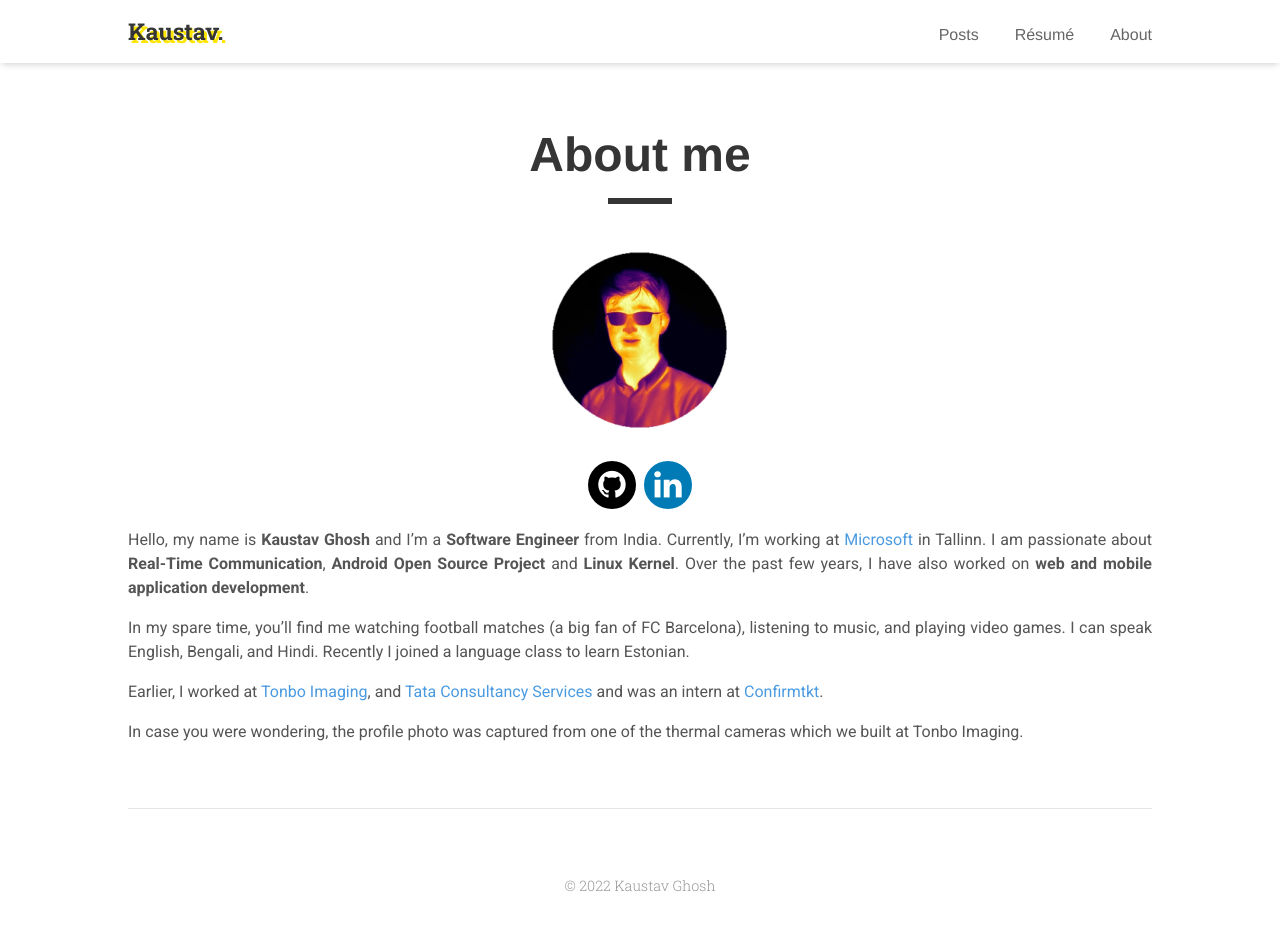
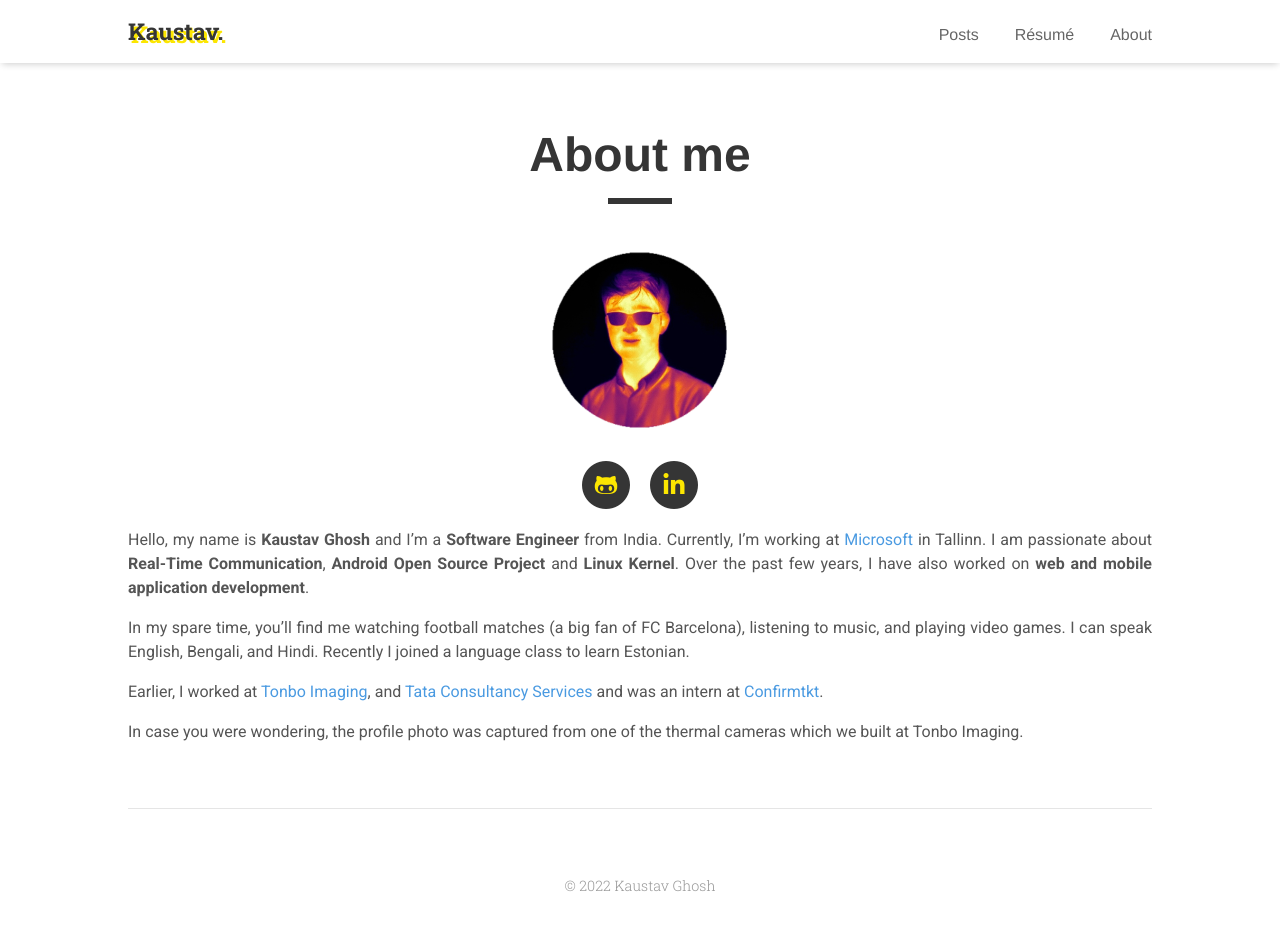
Before and after one commit to kaustav-net/kaustav.net, a Jekyll site: the page built from about.md, in a window 1280 px wide. Built offline with Jekyll 4.4.1, drawn with Linux system fonts in a browser that asks for light colours; nearby versions of some CDN libraries; comment, search, counter and statistics services are not loaded.

Commit message:
Add resume download link and update link styles

```diff
--- a/_includes/head.html
+++ b/_includes/head.html
@@ -18,7 +18,7 @@
   <!-- CSS -->
   <link rel="stylesheet" type="text/css" href="https://cdn.jsdelivr.net/npm/cookieconsent@3/build/cookieconsent.min.css" />
   <link href="https://fonts.googleapis.com/css?family=Roboto+Slab:300,700|Roboto:400,700&display=swap" rel="stylesheet">
-  <link rel="stylesheet" href="https://cdnjs.cloudflare.com/ajax/libs/font-awesome/4.7.0/css/font-awesome.min.css">
+  <link rel="stylesheet" href="https://cdnjs.cloudflare.com/ajax/libs/font-awesome/6.1.1/css/all.min.css">
   <link rel="stylesheet" href="{{ "/assets/main.css" | relative_url }}">
   <link rel="stylesheet" href="https://fonts.googleapis.com/css?family=Libre+Baskerville:400,400i,700">
 
--- a/_sass/tale/_layout.scss
+++ b/_sass/tale/_layout.scss
@@ -96,33 +96,27 @@
   }
 }
 
-.social-media {
+.yellow-font {
+  color: #fce601;
+}
+
+.page-top-links {
   text-align: center;
 }
 
-.fa {
-  padding: .5rem;
-  font-size: 2rem;
-  width: 3rem;
-  text-align: center;
+.social-link {
   text-decoration: none;
   margin: 0 2px 1.2rem;
-  border-radius: 50%;
 }
 
-.fa:hover {
+.page-link {
+  color:#353535;
+  font-size:1.5em;
+}
+
+.page-link:hover {
   text-decoration: none !important;
   opacity: 0.6;
-}
-
-.fa-github {
-  background: black;
-  color: white;
-}
-
-.fa-linkedin {
-  background: #007bb5;
-  color: white;
 }
 
 .blinking {
--- a/about.md
+++ b/about.md
@@ -7,9 +7,15 @@
 
 ![About image](/assets/profile.png "Kaustav Ghosh")
 
-<div class="social-media">
-    <a href="https://github.com/ikaustav" target="_blank" class="fa fa-github"></a>
-    <a href="https://www.linkedin.com/in/kaustav28" target="_blank" class="fa fa-linkedin"></a>
+<div class="page-top-links">
+    <a href="https://github.com/ikaustav" target="_blank" alt="Github" class="fa-stack social-link page-link">
+        <i class="fa-solid fa-circle fa-stack-2x"></i>
+        <i class="fa-brands fa-github-alt fa-stack-1x fa-inverse yellow-font"></i>
+    </a>
+    <a href="https://www.linkedin.com/in/kaustav28" target="_blank" alt="Linkedin" class="fa-stack social-link page-link">
+        <i class="fa-solid fa-circle fa-stack-2x"></i>
+        <i class="fa-brands fa-linkedin-in fa-stack-1x fa-inverse yellow-font"></i>
+    </a>
 </div>
 
 Hello, my name is **Kaustav Ghosh** and I'm a **Software Engineer** from India. Currently, I'm working at [Microsoft](https://microsoft.com/) in Tallinn. I am passionate about **Real-Time Communication**, **Android Open Source Project** and **Linux Kernel**. Over the past few years, I have also worked on **web and mobile application development**.
```
Also changed, not shown: resume.md (+11 -4 lines), 1 other file.
